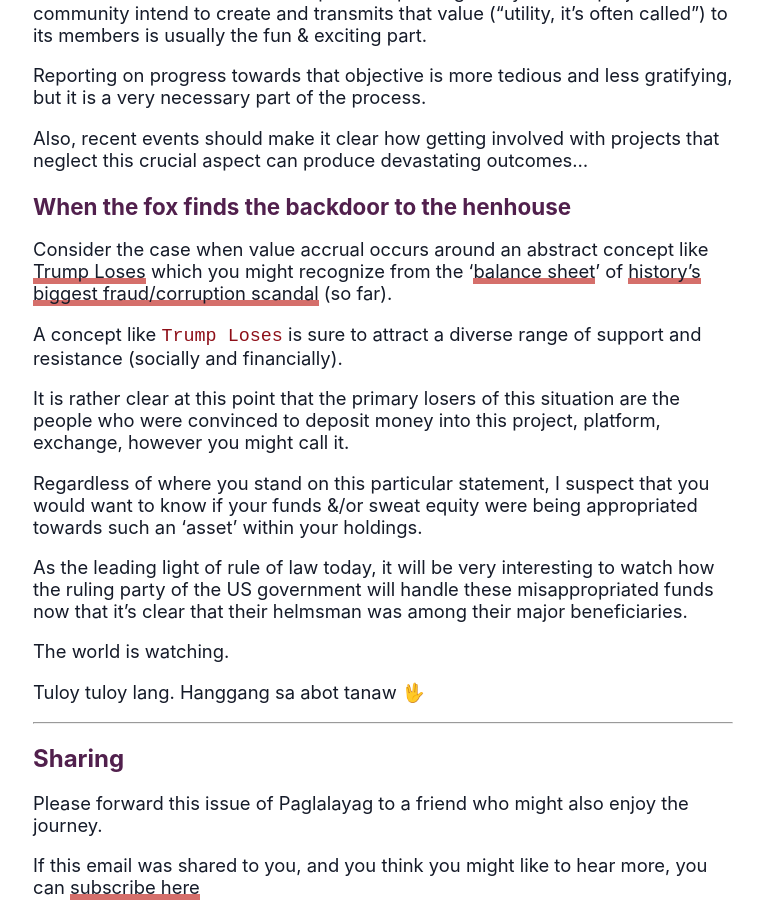
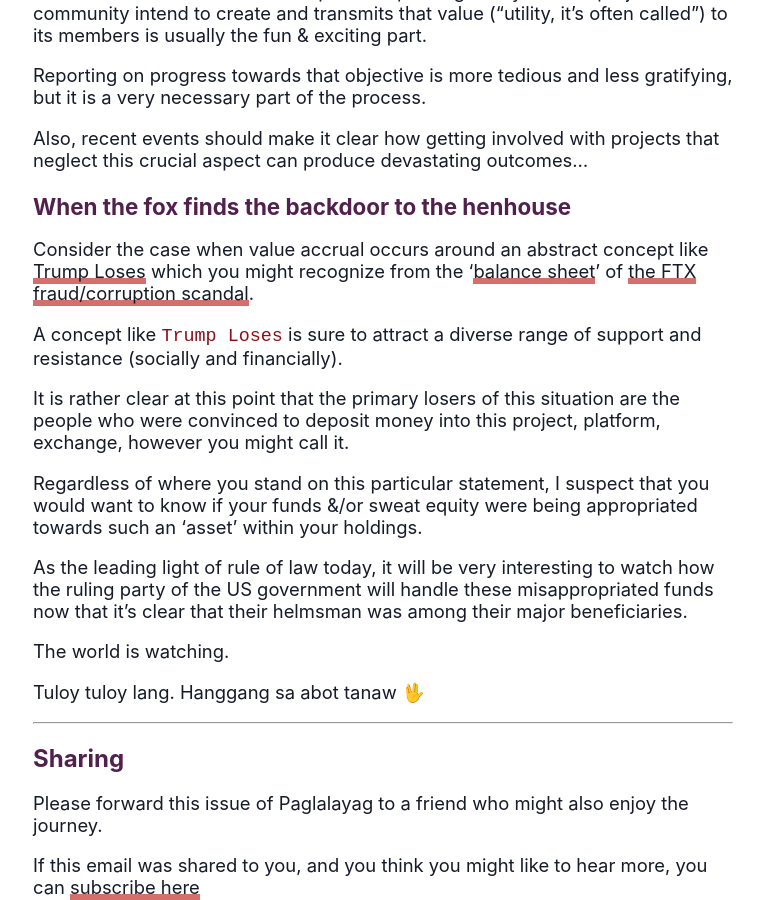
Before and after one commit to paglalayag/paglalayag.github.io, a Jekyll site: the page built from _posts/2022-05-21-move-coin-moment.md, in a window 1280 px wide and 900 px high, scrolled down 2755 px. Shown: the whole window, without its empty margins (257-1021 px from the left). Built offline with Jekyll 4.4.1, drawn with Linux system fonts in a browser that asks for light colours; nearby versions of some CDN libraries.

Commit message:
add updates to move post

```diff
--- a/_posts/2022-05-21-move-coin-moment.md
+++ b/_posts/2022-05-21-move-coin-moment.md
@@ -73,7 +73,7 @@
 
 ### When the fox finds the backdoor to the henhouse
 
-Consider the case when value accrual occurs around an abstract concept like [Trump Loses](https://etherscan.io/token/0x70878b693a57a733a79560e33cf6a828e685d19a) which you might recognize from the '[balance sheet](http://web.archive.org/web/20221112222902/https://d1e00ek4ebabms.cloudfront.net/production/7ab64a3b-6ce0-47cc-96ac-5e2d2a8c5d6c.png)'  of [history's biggest fraud/corruption scandal](http://web.archive.org/web/20210920150103/https://www.coindesk.com/markets/2020/10/16/crypto-traders-bet-on-us-election-as-ftx-prediction-markets-hit-record-volumes/) (so far).
+Consider the case when value accrual occurs around an abstract concept like [Trump Loses](https://etherscan.io/token/0x70878b693a57a733a79560e33cf6a828e685d19a) which you might recognize from the '[balance sheet](http://web.archive.org/web/20221112222902/https://d1e00ek4ebabms.cloudfront.net/production/7ab64a3b-6ce0-47cc-96ac-5e2d2a8c5d6c.png)'  of [the FTX fraud/corruption scandal](http://web.archive.org/web/20210920150103/https://www.coindesk.com/markets/2020/10/16/crypto-traders-bet-on-us-election-as-ftx-prediction-markets-hit-record-volumes/).
 
 A concept like `Trump Loses` is sure to attract a diverse range of support and resistance (socially and financially).
 
```
